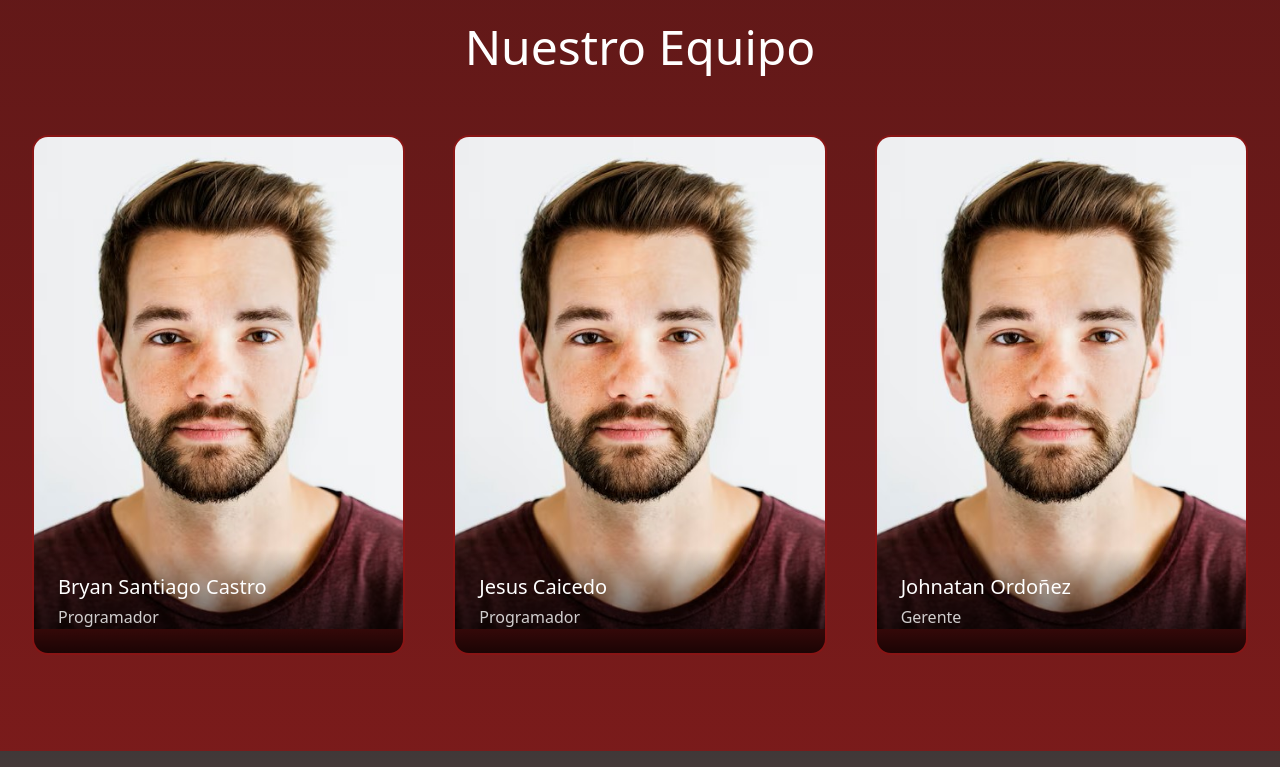
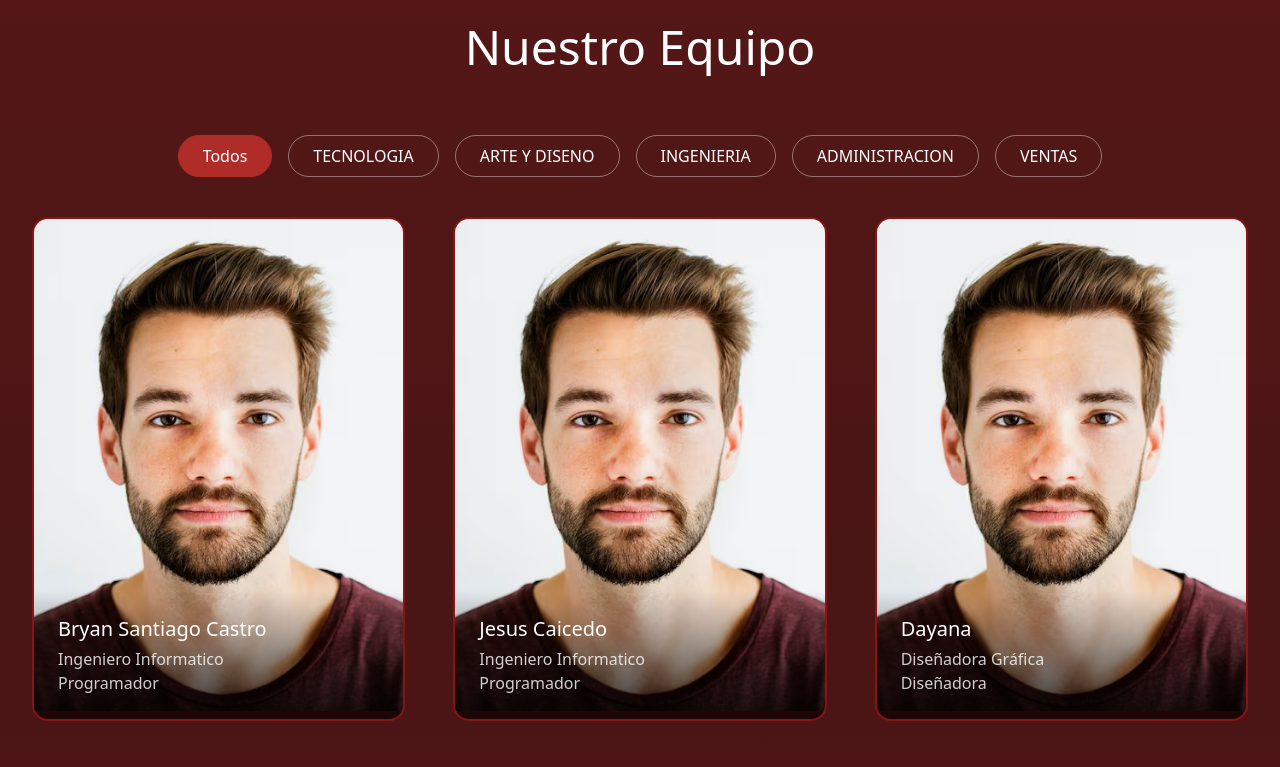
Before and after one commit to dokiromboide/Libella, a React (Vite) app: page /nosotros in a window 1280 px wide. Shown: the part 2860-3627 px from the top of the page. Built offline with nearby package versions, Linux system fonts and the light colour scheme.

Commit message:
implementado filtro por areas de trabajo en la seccion nosotros

```diff
--- a/src/paginas/Nosotros.tsx
+++ b/src/paginas/Nosotros.tsx
@@ -216,45 +216,69 @@ function ValoresSection() {
 // ============================================
 function EquipoSection() {
   const equipo = [
-    {
-      nombre: "Bryan Santiago Castro",
-      cargo: "Programador",
-      imagen: imgRetratoHombreBlancoAislado
-    },
-    {
-      nombre: "Jesus Caicedo",
-      cargo: "Programador",
-      imagen: imgRetratoHombreBlancoAislado
-    },
-    {
-      nombre: "Johnatan Ordoñez",
-      cargo: "Gerente",
-      imagen: imgRetratoHombreBlancoAislado
-    }
+    { nombre: "Bryan Santiago Castro", cargo: "Ingeniero Informatico", rol:"Programador", area: "TECNOLOGIA", imagen: imgRetratoHombreBlancoAislado },
+    { nombre: "Jesus Caicedo", cargo: "Ingeniero Informatico", rol:"Programador", area: "TECNOLOGIA", imagen: imgRetratoHombreBlancoAislado },
+    { nombre: "Dayana", cargo: "Diseñadora Gráfica", rol:"Diseñadora", area: "ARTE Y DISENO", imagen: imgRetratoHombreBlancoAislado },
+    { nombre: "Santiago", cargo: "Arte y Diseño", rol:"Ilustrador", area: "ARTE Y DISENO", imagen: imgRetratoHombreBlancoAislado },
+    { nombre: "Ana", cargo: "Arte y Diseño", rol:"Escritora", area: "ARTE Y DISENO", imagen: imgRetratoHombreBlancoAislado },
+    { nombre: "Maria del Mar", cargo: "Arquitectura", rol:"Arquitecta", area: "ARTE Y DISENO", imagen: imgRetratoHombreBlancoAislado },
+    { nombre: "Juliana", cargo: "Ingeniera Forestal", rol:"Estudio de Campo", area: "INGENIERIA", imagen: imgRetratoHombreBlancoAislado },
+    { nombre: "Johnatan Ordoñez", cargo: "Arte y Diseño", rol:"Gerente", area: "ADMINISTRACION", imagen: imgRetratoHombreBlancoAislado },
+    { nombre: "Diana Campo", cargo: "Contaduría Pública", rol:"Contadora Pública", area: "ADMINISTRACION", imagen: imgRetratoHombreBlancoAislado },
+    { nombre: "Yacson", cargo: "Auxiliar Contable", rol:"Auxiliar Contable", area: "ADMINISTRACION", imagen: imgRetratoHombreBlancoAislado },
+    { nombre: "Juliana", cargo: "Ingeniera Forestal", rol:"Asistente Administrativa", area: "ADMINISTRACION", imagen: imgRetratoHombreBlancoAislado },
+    { nombre: "Sergio", cargo: "Ingeniero civil", rol:"Jefe de obras", area: "INGENIERIA", imagen: imgRetratoHombreBlancoAislado },
+    { nombre: "Yeison", cargo: "Ingeniero Civil", rol:"Auditor de Viabilidad", area: "INGENIERIA", imagen: imgRetratoHombreBlancoAislado },
+    { nombre: "Sebastian", cargo: "Ingeniero Civil", rol:"Asistente de Arquitectura", area: "INGENIERIA", imagen: imgRetratoHombreBlancoAislado },
+    { nombre: "Johana", cargo: "Economista", rol:"Jefe de ventas", area: "VENTAS", imagen: imgRetratoHombreBlancoAislado },
+    { nombre: "Teresa", cargo: "Administradora", rol:"Asesora comercial", area: "VENTAS", imagen: imgRetratoHombreBlancoAislado }
   ];
+
+  const [categoria, setCategoria] = useState("Todos");
+
+  const categorias = ["Todos", ...new Set(equipo.map(p => p.area))];
+
+  const equipoFiltrado =
+    categoria === "Todos"
+      ? equipo
+      : equipo.filter(persona => persona.area === categoria);
 
   return (
     <section className="py-24 px-8">
       <div className="max-w-7xl mx-auto">
         <h2 className="text-white text-5xl text-center mb-16">Nuestro Equipo</h2>
-        <div className="grid md:grid-cols-3 gap-12">
-          {equipo.map((miembro, index) => (
-            <div
-              key={index}
-              className="group relative"
+
+        {/* ======== BOTONES CATEGORIA ======== */}
+        <div className="flex flex-wrap justify-center gap-4 mb-10">
+          {categorias.map((cat, i) => (
+            <button
+              key={i}
+              onClick={() => setCategoria(cat)}
+              className={`px-6 py-2 rounded-full border transition-all
+              ${categoria === cat
+                ? "bg-[#af2c28] text-white border-[#af2c28]"
+                : "bg-transparent text-white border-white/40 hover:border-white"}`}
             >
+              {cat}
+            </button>
+          ))}
+        </div>
+
+        {/* ======== GRID ======== */}
+        <div className="grid md:grid-cols-3 gap-12 transition-all duration-500">
+          {equipoFiltrado.map((miembro, index) => (
+            <div key={index} className="group relative">
               <div className="absolute -inset-4 bg-gradient-to-br from-[#af2c28] to-[#871515] opacity-0 group-hover:opacity-20 blur-2xl transition-opacity rounded-3xl" />
               <div className="relative bg-gradient-to-b from-[rgba(175,44,40,0.91)] to-[rgba(135,21,21,0.95)] rounded-2xl overflow-hidden border-2 border-[#871515] group-hover:border-[#af2c28] transition-all">
                 <div className="aspect-[3/4] overflow-hidden">
-                  <img
-                    src={miembro.imagen}
-                    alt={miembro.nombre}
+                  <img src={miembro.imagen} alt={miembro.nombre}
                     className="w-full h-full object-cover group-hover:scale-110 transition-transform duration-500"
                   />
                 </div>
-                <div className="p-6 bg-gradient-to-t from-black/80 to-transparent -mt-20 relative z-10">
+                <div className="p-6 bg-gradient-to-t from-black/80 to-transparent -mt-30 relative z-10">
                   <h3 className="text-white text-xl mb-1">{miembro.nombre}</h3>
                   <p className="text-white/80">{miembro.cargo}</p>
+                  <p className="text-white/80">{miembro.rol}</p>
                 </div>
               </div>
             </div>
```
